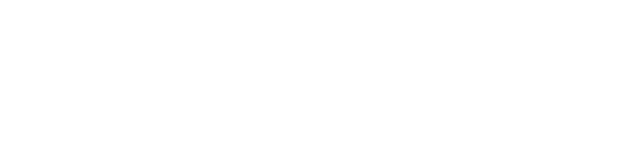
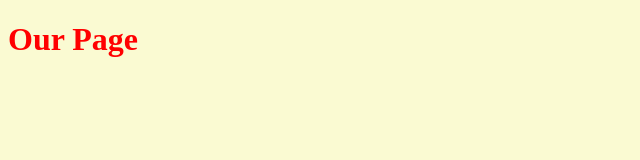
Before and after one commit to sgopathi2/AnotherWebApp, a plain HTML site: page OurDir/OurHtml.html in a window 1280 px wide. Shown: the whole page, without its empty margins (0-640 px from the left). Drawn offline with Linux system fonts and the light colour scheme.

Commit message:
after modifying ourhtml

```diff
--- a/OurDir/OurHtml.html
+++ b/OurDir/OurHtml.html
@@ -3,8 +3,9 @@
 <head>
     <meta charset="utf-8" />
     <title></title>
+    <link href="../OurStyle.css" rel="stylesheet" />
 </head>
 <body>
-
+    <h1>Our Page</h1>
 </body>
 </html>
```
